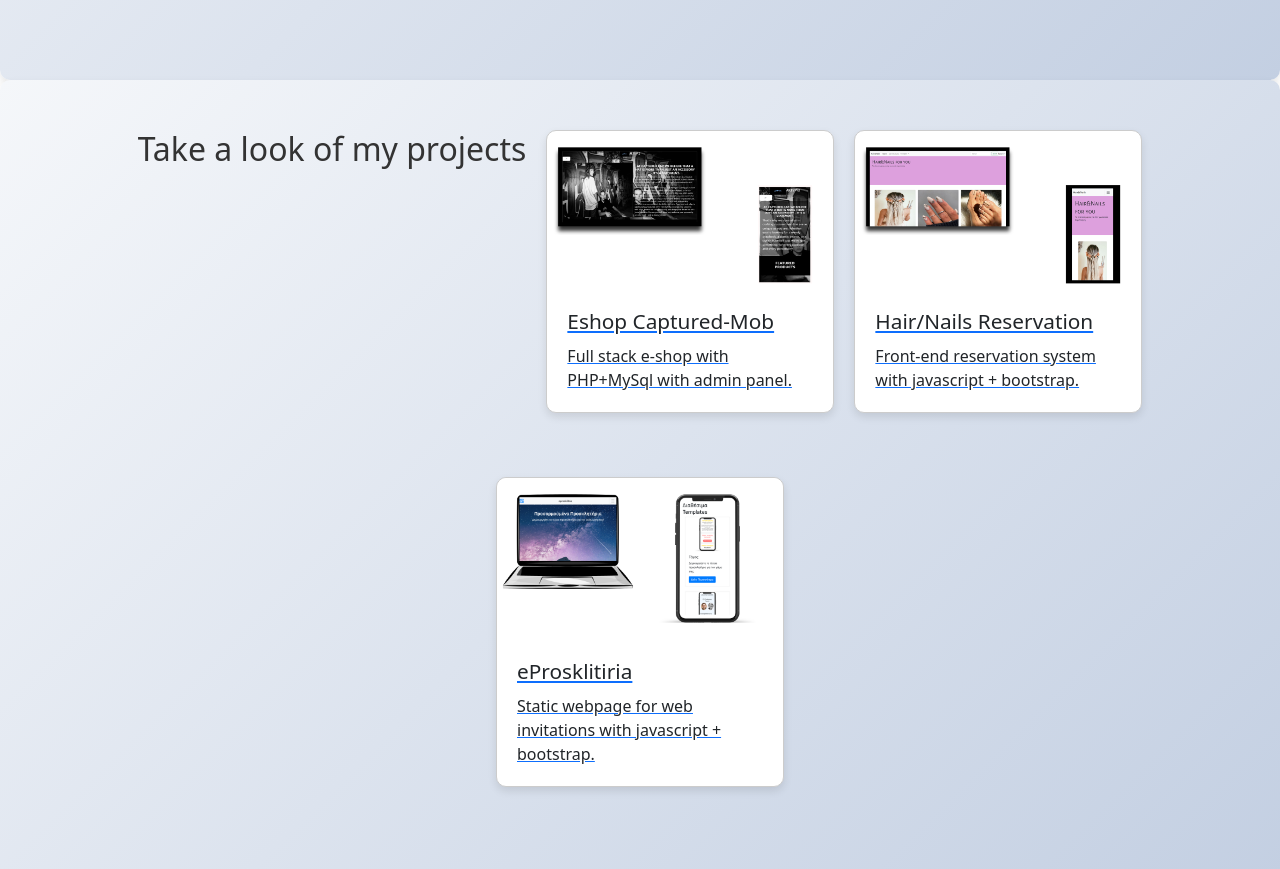
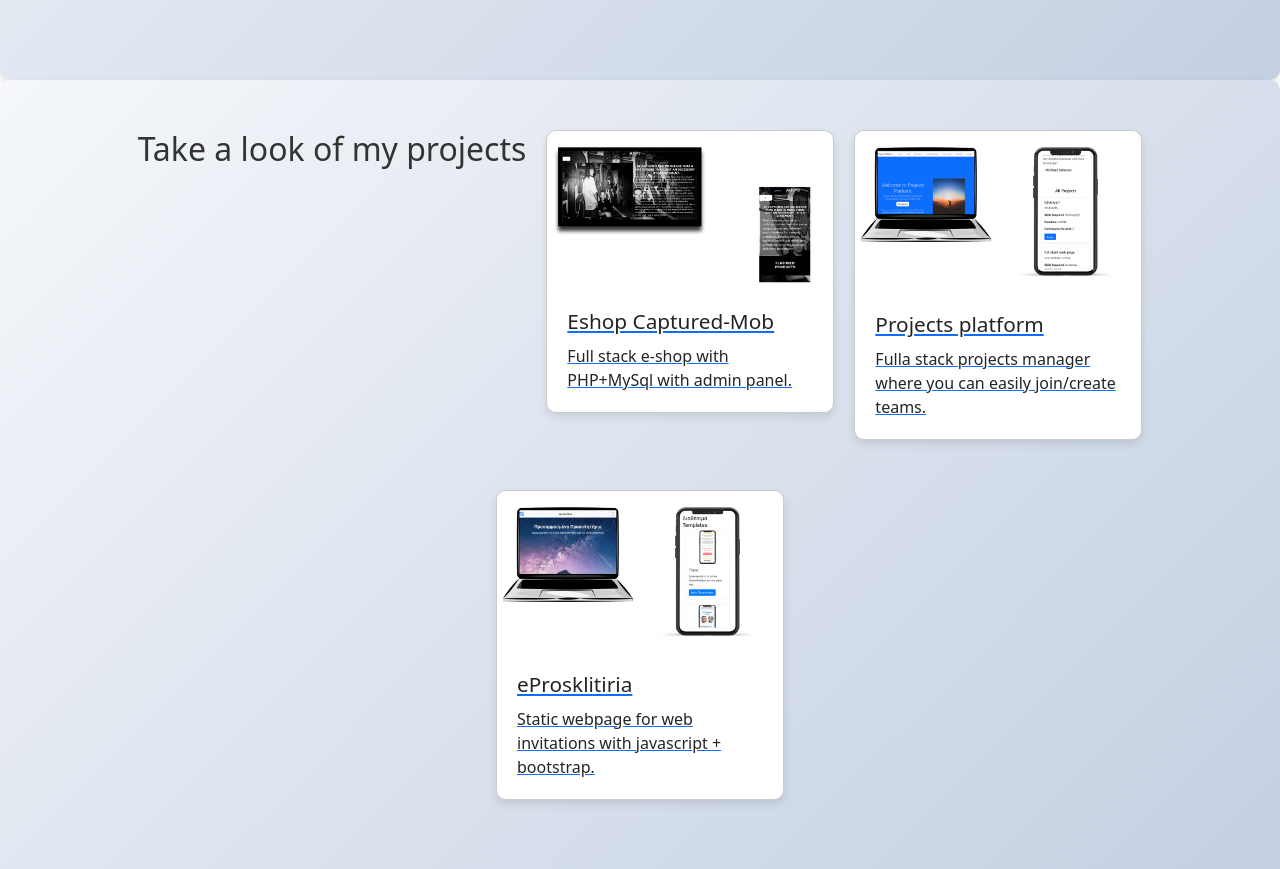
Before and after one commit to gseit1/gseit1.github.io, a website: page index.html in a window 1280 px wide. Shown: the part 2320-3189 px from the top of the page. Drawn offline with nearby package versions, Linux system fonts and the light colour scheme.

Commit message:
added projPlat

```diff
--- a/index.html
+++ b/index.html
@@ -169,11 +169,11 @@
             <a href="https://gseit1.github.io/hairnails.github.io/">
                 <div class="card" style="width: 18rem; height:min-content;">
 
-                    <img src="images/hairNails.png" class="card-img-top" alt="...">
+                    <img src="images/projPlat.png" class="card-img-top" alt="...">
                     <div class="card-body">
 
-                        <h5 class="card-title">Hair/Nails Reservation</h5>
-                        <p class="card-text">Front-end reservation system with javascript + bootstrap.</p>
+                        <h5 class="card-title">Projects platform</h5>
+                        <p class="card-text">Fulla stack projects manager where you can easily join/create teams.</p>
                     </div>
                 </div>
             </a>
```
Also changed, not shown: images/projPlat.png (added).
